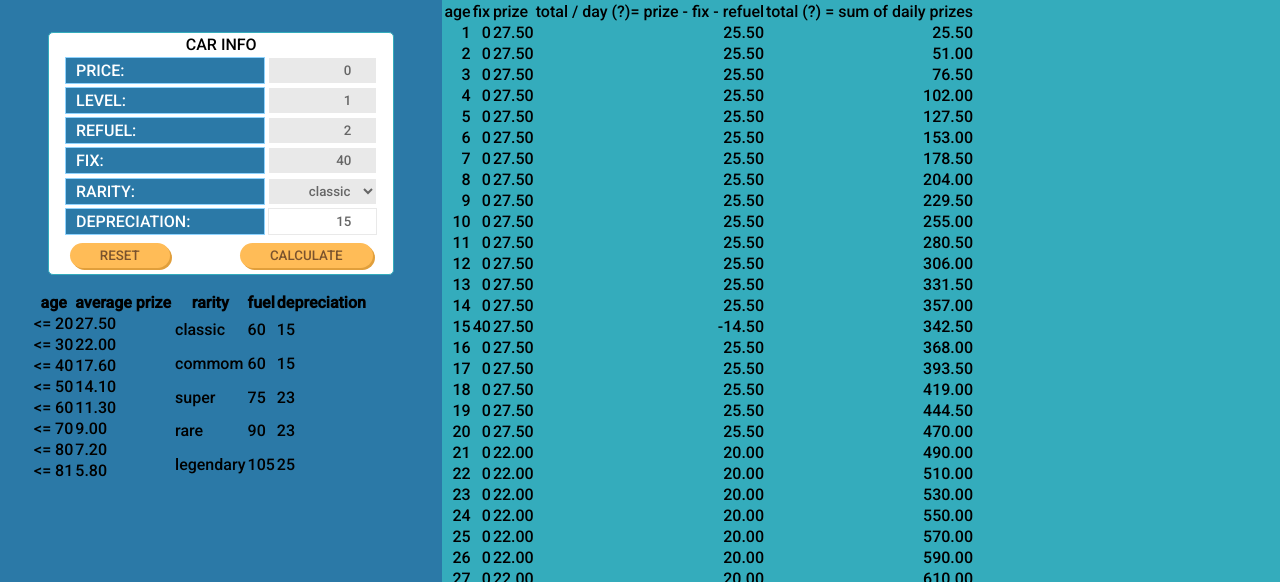
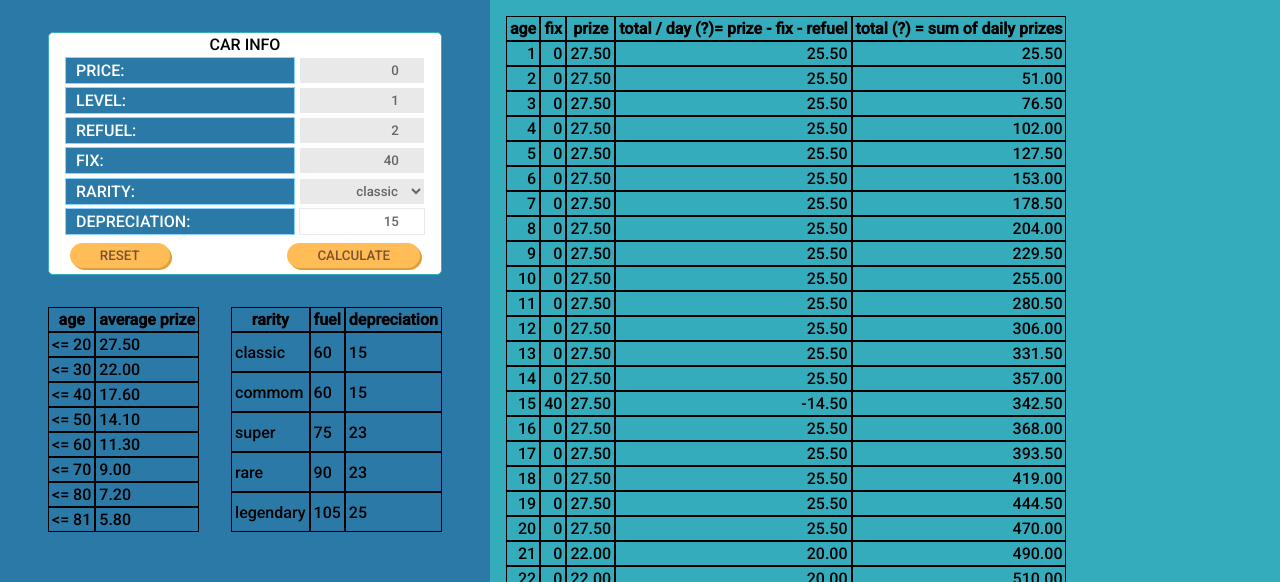
Before and after one commit to D-Kunrath/cryptocity-calc, a plain HTML site: page index.html in a window 1280 px wide. Shown: the top 582 px of the page. Drawn offline with Linux system fonts and the light colour scheme.

Commit message:
add minimal styling for tables

```diff
--- a/index.html
+++ b/index.html
@@ -49,7 +49,7 @@
         </span>
       </form>
       <div class="base-tables">
-        <table id="prize-avg">
+        <table id="prize-avg" cellpadding="0" cellspacing="0">
           <thead>
             <tr>
               <th>age</th>
@@ -58,7 +58,7 @@
           </thead>
           <tbody></tbody>
         </table>
-        <table id="rarity-info">
+        <table id="rarity-info" cellpadding="0" cellspacing="0">
           <thead>
             <tr>
               <th>rarity</th>
@@ -71,20 +71,20 @@
       </div>
     </section>
     <section class="info-table">
-      <table id="roi-table">
+      <table id="roi-table" cellpadding="0" cellspacing="0">
         <thead>
           <tr>
-            <td>age</td>
-            <td>fix</td>
-            <td>prize</td>
-            <td>
+            <th>age</th>
+            <th>fix</th>
+            <th>prize</th>
+            <th>
               total / day <span class="helper-mark-day">(?)</span
               ><span class="helper-day">= prize - fix - refuel</span>
-            </td>
-            <td>
+            </th>
+            <th>
               total <span class="helper-mark-total">(?)</span
               ><span class="helper-total"> = sum of daily prizes</span>
-            </td>
+            </th>
           </tr>
         </thead>
         <tbody></tbody>
--- a/styles/style.css
+++ b/styles/style.css
@@ -81,6 +81,15 @@ input[readonly] {
   border-width: 0;
 }
 
+table {
+  margin: 1rem;
+}
+
+th,
+td {
+  border: 1px solid black;
+  padding: 2px 3px;
+}
 td.number {
   text-align: right;
 }
```
